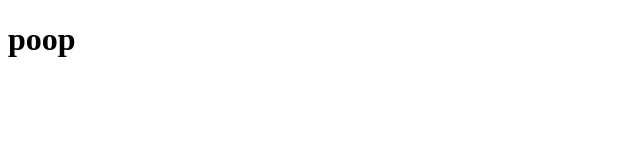
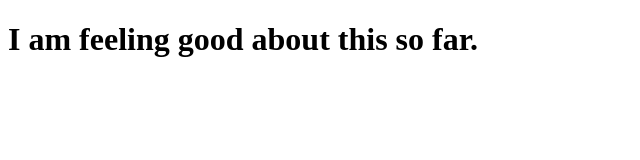
Before and after one commit to AHFotis/AnnaHickeyHome, a plain HTML site: page about.html in a window 1280 px wide. Shown: the whole page, without its empty margins (0-640 px from the left). Drawn offline with Linux system fonts and the light colour scheme.

Commit message:
less babyish

```diff
--- a/about.html
+++ b/about.html
@@ -6,6 +6,6 @@
     <title>Document</title>
 </head>
 <body>
-    <h1>poop</h1>
+    <h1>I am feeling good about this so far.</h1>
 </body>
 </html>
```
